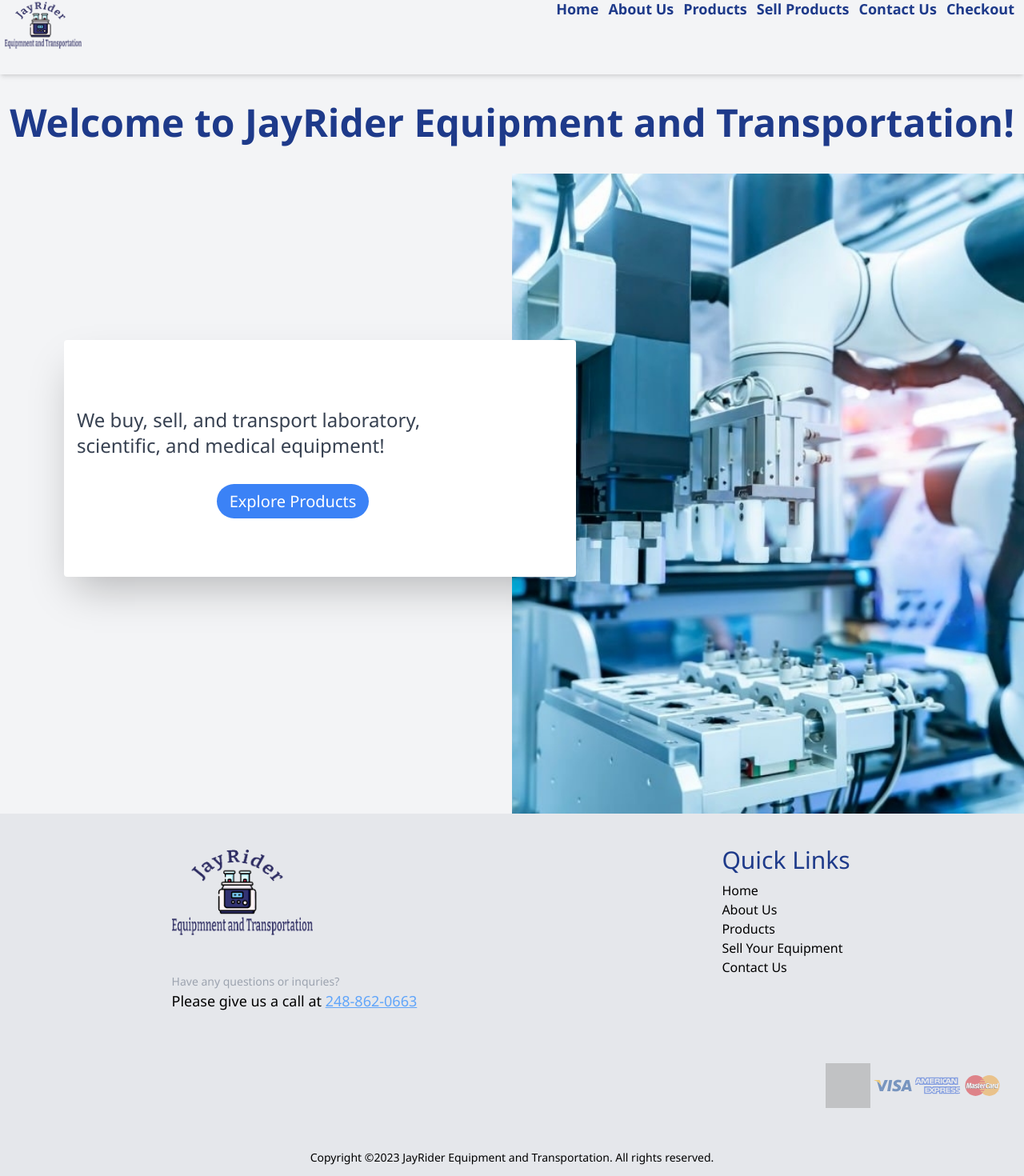
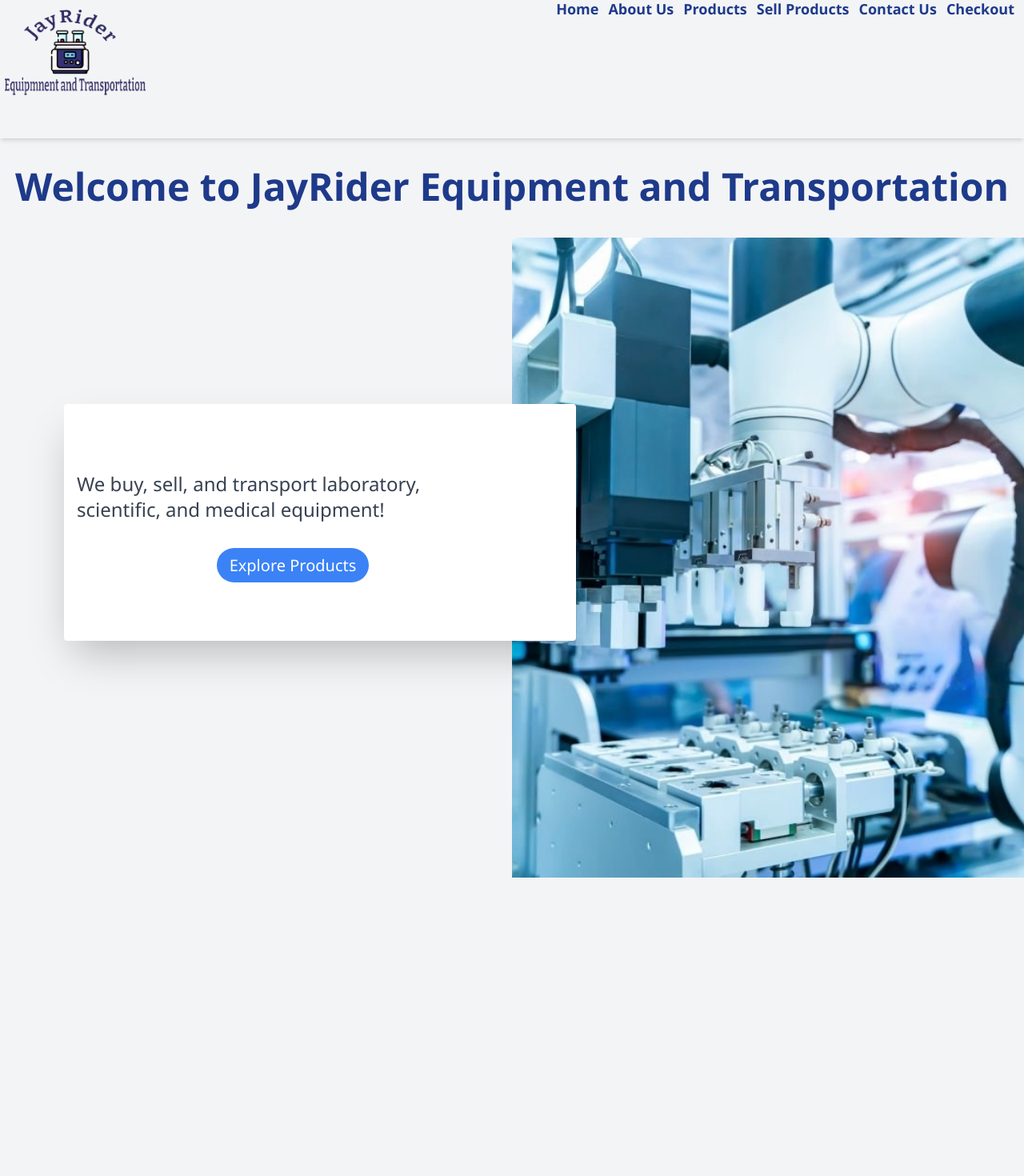
Before and after one commit to breiaswanigan01/JayRiderLLC, a React (Create React App) app: page / in a window 1280 px wide. Shown: the part 15-1485 px from the top of the page at 80% size. Built offline with nearby package versions, Linux system fonts and the light colour scheme; grey boxes are pictures that could not be loaded.

Commit message:
updated footer

```diff
--- a/src/components/Copyright.js
+++ b/src/components/Copyright.js
@@ -5,7 +5,11 @@ const Copyright = () => {
 
   return (
     <div className="copyright py-4 text-sm md:text-center mt-5 md:mt-9">
-      <p> Copyright &copy;{currentYear} JayRider Equipment and Transportation. All rights reserved.</p>
+      <p>
+        {" "}
+        Copyright &copy;{currentYear} JayRider Equipment LLC. All rights
+        reserved.
+      </p>
     </div>
   );
 };
--- a/src/components/Footer.js
+++ b/src/components/Footer.js
@@ -10,8 +10,8 @@ import { Link } from "react-router-dom";
 
 const Footer = () => {
   return (
-    <footer className="bg-gray-200  text-black p-6  ">
-      <div className="lg:flex lg:justify-around">
+    <footer className="  text-black p-6   pt-96 ">
+      <div className="lg:flex ">
         <div className="mb-8">
           {/* display logo again */}
           <Link to="/">
@@ -64,12 +64,13 @@ const Footer = () => {
       </div>
       <div className="lg:flex lg:place-content-end  ">
         <div className="mt-8 flex lg:place-content-end cursor-pointer ">
-          <img
+       <Link to="/checkout" >
+        <img
             src={discover}
             alt="discovercard"
             className="w-14 h-14 opacity-50 hover:opacity-100"
           />
-
+</Link>
           <img
             src={visaSvg}
             className="w-14 h-14 opacity-50 hover:opacity-100"
--- a/src/components/Main.js
+++ b/src/components/Main.js
@@ -5,7 +5,7 @@ const Main = () => {
   return (
     <>
       <h1 className="text-center text-3xl md:text-4xl lg:text-5xl font-bold mt-5  mb-8 md:mb-5 p-1 text-blue-900">
-        Welcome to JayRider Equipment and Transportation!
+        Welcome to JayRider Equipment and Transportation
       </h1>
 
       <div className="text-center md:relative md:flex md:justify-between md:text-xl ">
--- a/src/components/Navbar.js
+++ b/src/components/Navbar.js
@@ -18,7 +18,7 @@ const Navbar = () => {
       {/* // md screen and bigger nav bar */}
       <div className="flex justify-between p-1.5 mb-8 shadow-md">
         <Link to="/">
-          <img src={logo} className="bg-gray-100 w-24" />{" "}
+          <img src={logo} className="bg-gray-100 w-24 lg:w-44" />{" "}
         </Link>
         <div className="text-right">
           <div className="hidden md:block">
```
